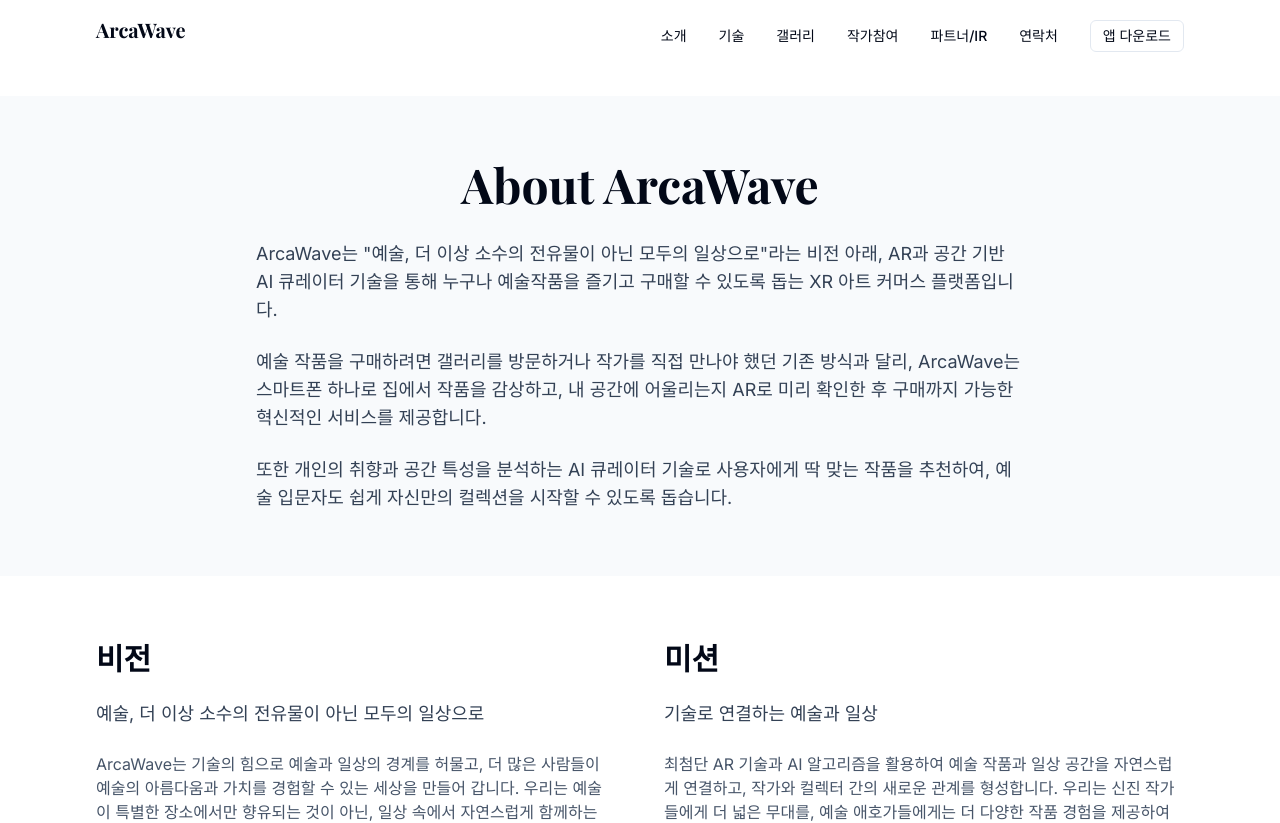
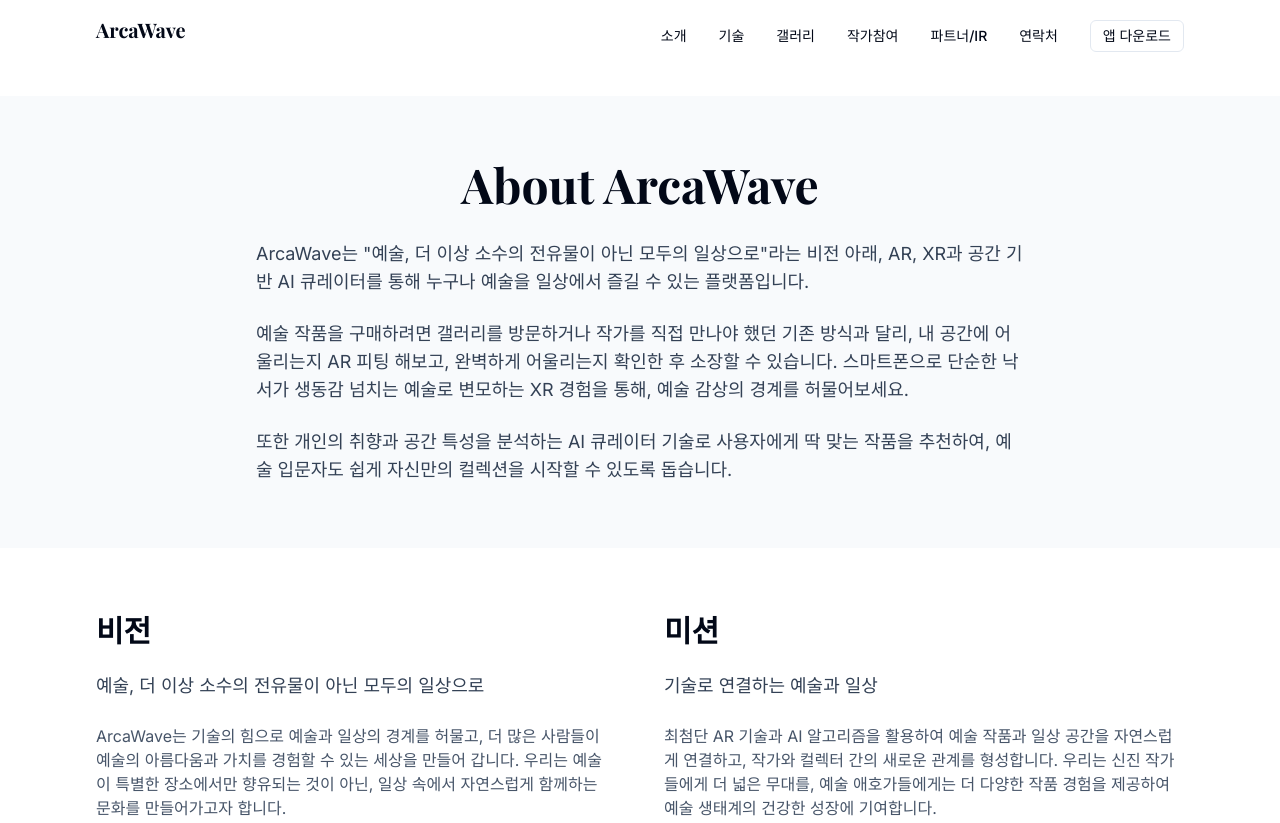
Before and after one commit to journeyning/ArcaWave, a Next.js app in the folder arcawave-main/: page /about in a window 1280 px wide. Shown: the top 823 px of the page. Built offline with nearby package versions, Linux system fonts and the light colour scheme; a web font is replaced by a local one.

Commit message:
Update page.tsx

```diff
--- a/arcawave-main/src/app/about/page.tsx
+++ b/arcawave-main/src/app/about/page.tsx
@@ -9,13 +9,12 @@ export default function AboutPage() {
           <div className="max-w-3xl mx-auto text-lg text-slate-700 space-y-6">
             <p>
               ArcaWave는 "예술, 더 이상 소수의 전유물이 아닌 모두의 일상으로"라는 비전 아래,
-              AR과 공간 기반 AI 큐레이터 기술을 통해 누구나 예술작품을 즐기고 구매할 수 있도록
-              돕는 XR 아트 커머스 플랫폼입니다.
+              AR, XR과 공간 기반 AI 큐레이터를 통해 누구나 예술을 일상에서 즐길 수 있는 플랫폼입니다.
             </p>
             <p>
               예술 작품을 구매하려면 갤러리를 방문하거나 작가를 직접 만나야 했던 기존 방식과 달리,
-              ArcaWave는 스마트폰 하나로 집에서 작품을 감상하고, 내 공간에 어울리는지 AR로 미리
-              확인한 후 구매까지 가능한 혁신적인 서비스를 제공합니다.
+              내 공간에 어울리는지 AR 피팅 해보고, 완벽하게 어울리는지 확인한 후 소장할 수 있습니다.
+              스마트폰으로 단순한 낙서가 생동감 넘치는 예술로 변모하는 XR 경험을 통해, 예술 감상의 경계를 허물어보세요.
             </p>
             <p>
               또한 개인의 취향과 공간 특성을 분석하는 AI 큐레이터 기술로 사용자에게 딱 맞는 작품을
```
